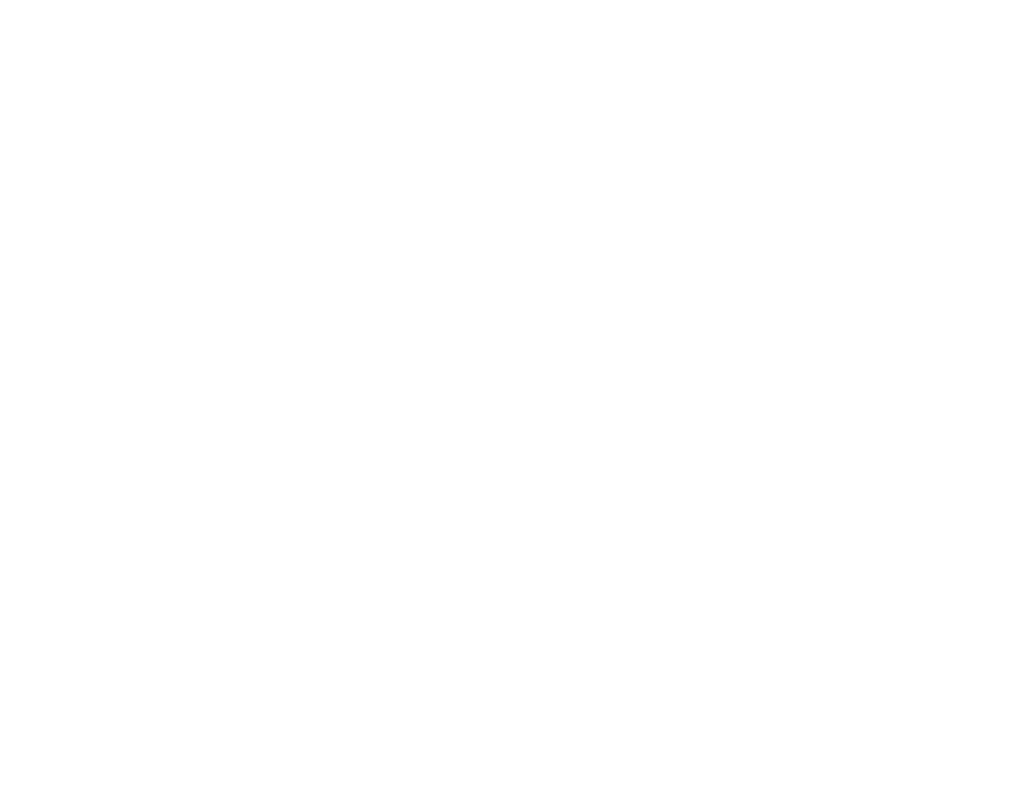
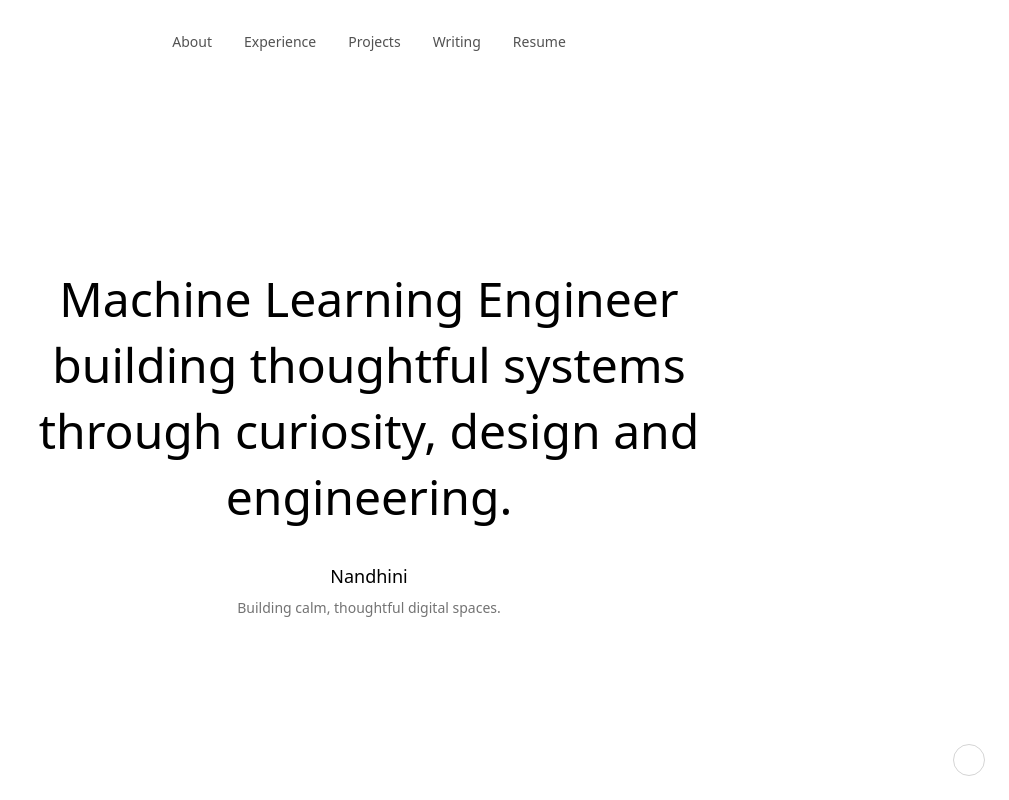
Before and after one commit to Nandhini25S/portfolio, a Next.js app: page / in a window 1280 px wide. Shown: the whole page, without its empty margins (271-1280 px from the left). Built offline with nearby package versions, Linux system fonts and the light colour scheme.

Commit message:
feat: implement home page layout with new hero section, navigation, and custom typography

```diff
--- a/app/layout.tsx
+++ b/app/layout.tsx
@@ -1,33 +1,40 @@
 import type { Metadata } from "next";
-import { Geist, Geist_Mono } from "next/font/google";
+import { Instrument_Serif, Cormorant_Garamond, Literata } from "next/font/google";
 import "./globals.css";
 
-const geistSans = Geist({
-  variable: "--font-geist-sans",
+const instrumentSerif = Instrument_Serif({
+  weight: "400",
   subsets: ["latin"],
+  variable: "--font-instrument-serif",
 });
 
-const geistMono = Geist_Mono({
-  variable: "--font-geist-mono",
+const cormorant = Cormorant_Garamond({
+  weight: ["400", "500", "600"],
   subsets: ["latin"],
+  variable: "--font-cormorant",
+});
+
+const literata = Literata({
+  subsets: ["latin"],
+  variable: "--font-literata",
 });
 
 export const metadata: Metadata = {
-  title: "Create Next App",
-  description: "Generated by create next app",
+  title: "Nandhini",
 };
 
 export default function RootLayout({
   children,
-}: Readonly<{
+}: {
   children: React.ReactNode;
-}>) {
+}) {
   return (
-    <html
-      lang="en"
-      className={`${geistSans.variable} ${geistMono.variable} h-full antialiased`}
-    >
-      <body className="min-h-full flex flex-col">{children}</body>
+    <html lang="en">
+      <body
+        className={`${instrumentSerif.variable} ${cormorant.variable} ${literata.variable} font-sans`}
+      >
+        {children}
+      </body>
     </html>
   );
 }
--- a/app/page.tsx
+++ b/app/page.tsx
@@ -1 +1,13 @@
-export default function Home() { return null; }
+import Navbar from "@/components/layout/Navbar";
+import ThemeToggle from "@/components/layout/ThemeToggle";
+import Hero from "@/components/layout/hero/Hero";
+
+export default function Home() {
+  return (
+    <main className="min-h-screen flex flex-col">
+      <Navbar />
+      <Hero />
+      <ThemeToggle />
+    </main>
+  );
+}
--- /dev/null
+++ b/components/layout/Navbar.tsx
@@ -0,0 +1,13 @@
+export default function Navbar() {
+  const items = ["About", "Experience", "Projects", "Writing", "Resume"];
+
+  return (
+    <nav className="w-full flex justify-center gap-8 py-8 font-[var(--font-literata)] text-sm text-neutral-600">
+      {items.map((item) => (
+        <span key={item} className="cursor-pointer">
+          {item}
+        </span>
+      ))}
+    </nav>
+  );
+}
--- /dev/null
+++ b/components/layout/ThemeToggle.tsx
@@ -0,0 +1,5 @@
+export default function ThemeToggle() {
+  return (
+    <div className="fixed bottom-6 right-6 w-8 h-8 rounded-full border border-neutral-300" />
+  );
+}
--- /dev/null
+++ b/components/layout/hero/Hero.tsx
@@ -0,0 +1,13 @@
+import HeroThought from "./HeroThought";
+import HeroName from "./HeroName";
+import HeroIntro from "./HeroIntro";
+
+export default function Hero() {
+  return (
+    <section className="flex flex-col items-center justify-center flex-1 px-4">
+      <HeroThought />
+      <HeroName />
+      <HeroIntro />
+    </section>
+  );
+}
--- /dev/null
+++ b/components/layout/hero/HeroIntro.tsx
@@ -0,0 +1,7 @@
+export default function HeroIntro() {
+  return (
+    <p className="font-[var(--font-literata)] text-sm text-neutral-500 mt-2">
+      Building calm, thoughtful digital spaces.
+    </p>
+  );
+}
--- /dev/null
+++ b/components/layout/hero/HeroName.tsx
@@ -0,0 +1,5 @@
+export default function HeroName() {
+  return (
+    <h1 className="font-[var(--font-literata)] text-lg mt-8">Nandhini</h1>
+  );
+}
--- /dev/null
+++ b/components/layout/hero/HeroThought.tsx
@@ -0,0 +1,7 @@
+export default function HeroThought() {
+  return (
+    <p className="font-[var(--font-instrument-serif)] text-3xl md:text-5xl text-center max-w-2xl leading-snug">
+      Machine Learning Engineer building thoughtful systems through curiosity, design and engineering.
+    </p>
+  );
+}
```
